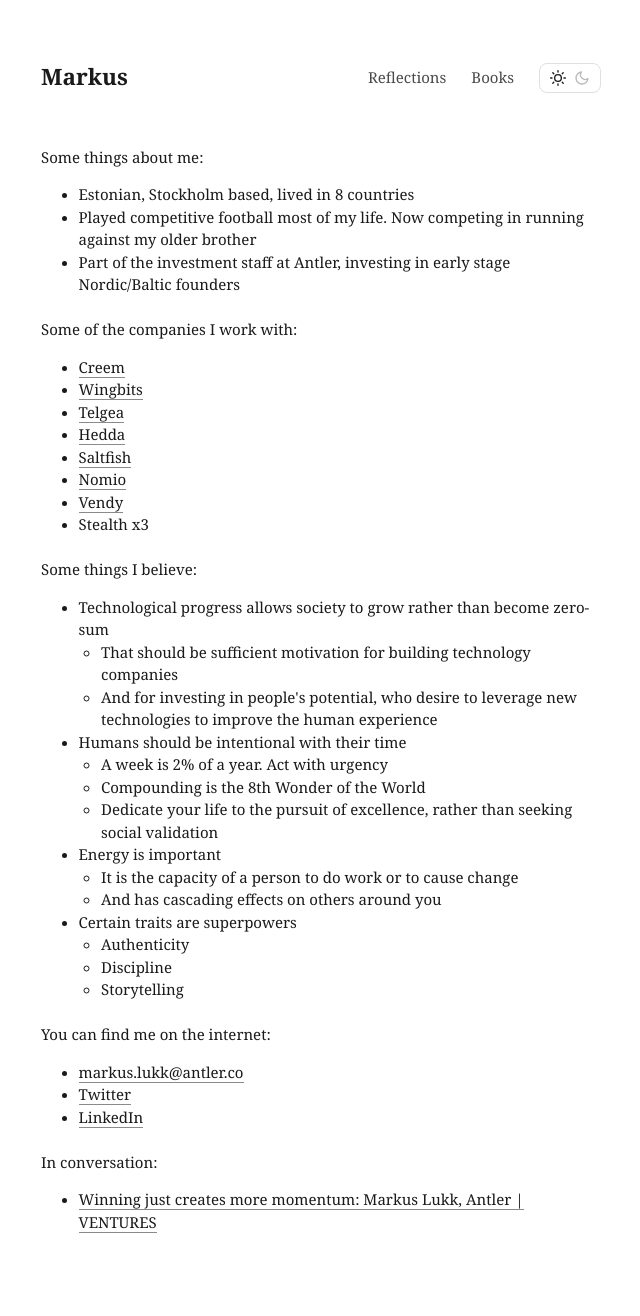
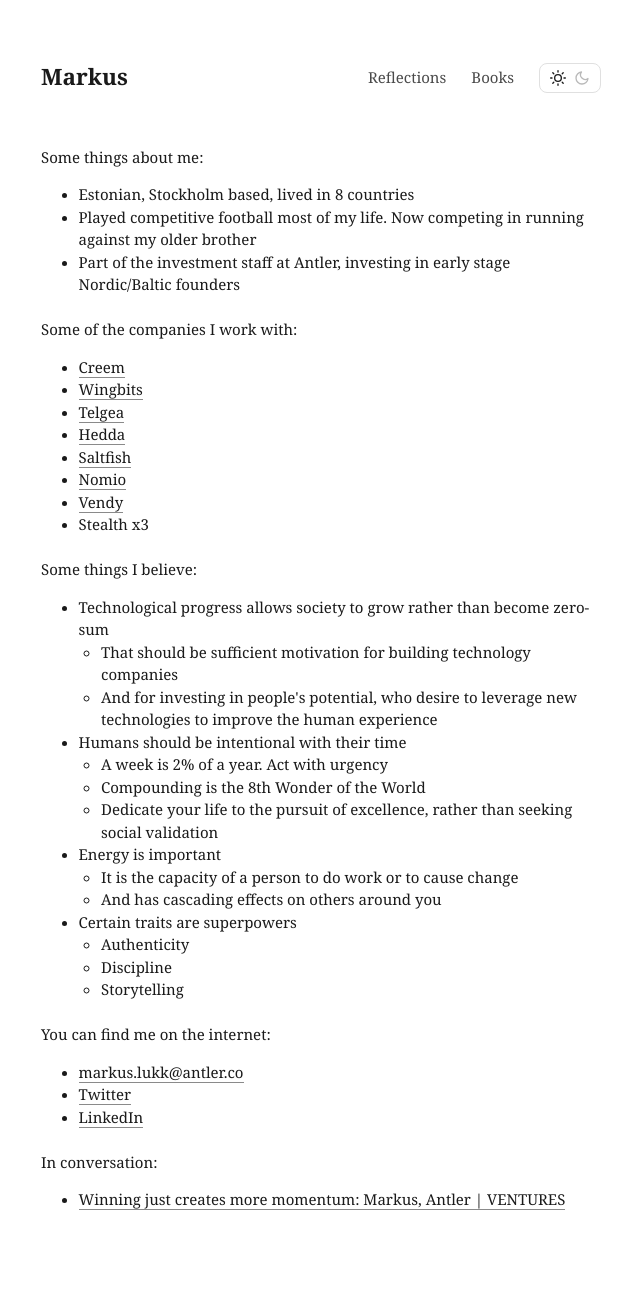
Before and after one commit to markuslukk/markuslukk.github.io, a Jekyll site: the page built from index.html, in a window 1280 px wide. Shown: the whole page, without its empty margins (319-959 px from the left). Built offline with Jekyll 4.4.1, drawn with Linux system fonts in a browser that asks for light colours; after the commit the page ends 1293 px from its top, so only the background shows below that.

Commit message:
Update index.html

```diff
--- a/index.html
+++ b/index.html
@@ -1,6 +1,6 @@
 ---
 layout: default
-title: Markus Lukk
+title: Markus
 ---
 <div class="container">
   <header>
@@ -92,7 +92,7 @@
     <div class="section">
       <p class>In conversation:</p>
       <ul>
-        <li><a href="https://www.youtube.com/watch?v=LQ6vWuRqDm0" target="_blank">Winning just creates more momentum: Markus Lukk, Antler | VENTURES</a></li>
+        <li><a href="https://www.youtube.com/watch?v=LQ6vWuRqDm0" target="_blank">Winning just creates more momentum: Markus, Antler | VENTURES</a></li>
       </ul>
     </div>
   </div>
```
